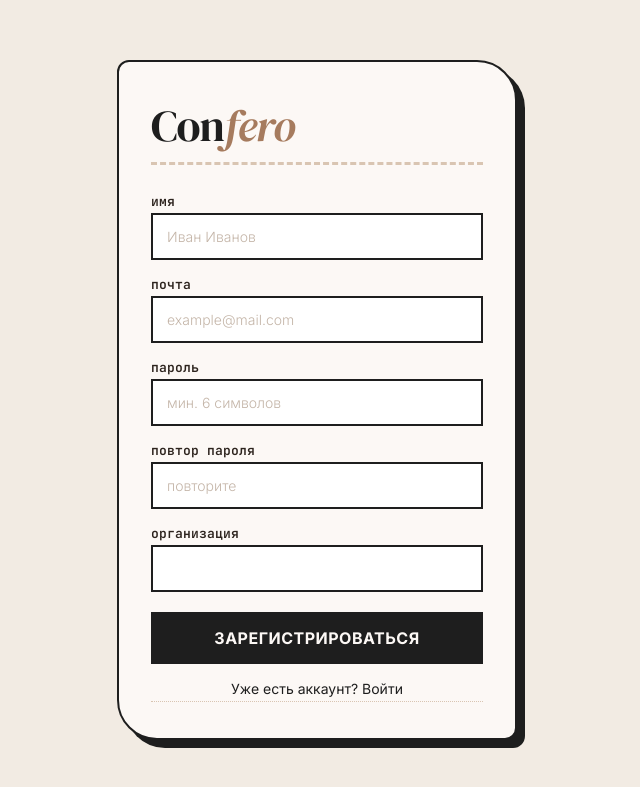
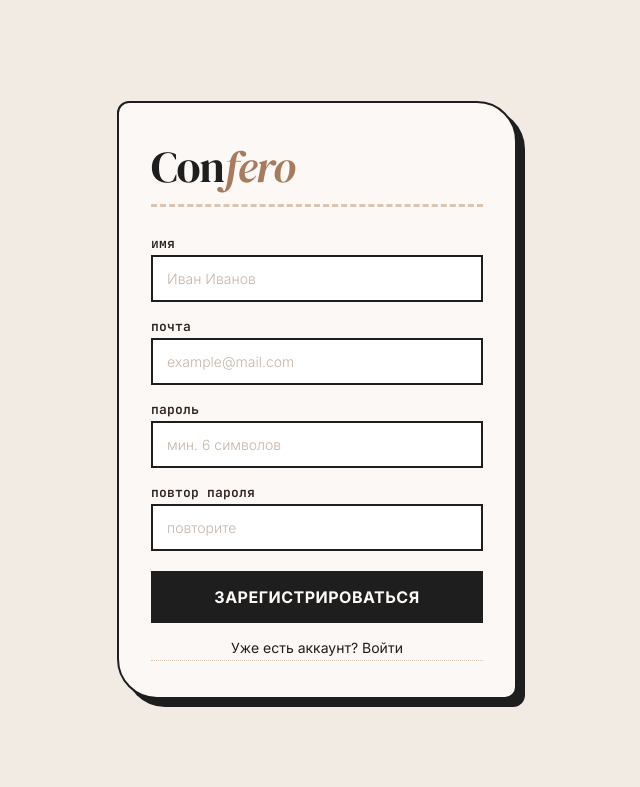
Before and after one commit to msmaryow-bit/Confero, a FastAPI app: page /register in a window 1280 px wide. Shown: the top 787 px of the page, without its empty margins (323-963 px from the left). Run offline with FastAPI, Linux system fonts and the light colour scheme.

Commit message:
sertfgyhjklk

```diff
--- a/main.py
+++ b/main.py
@@ -1,5 +1,5 @@
 import os
-from fastapi import FastAPI, Response, Request, Form
+from fastapi import FastAPI, Request, Form
 from fastapi.templating import Jinja2Templates
 import json
 from starlette.responses import HTMLResponse, RedirectResponse
@@ -11,7 +11,7 @@ ROOMS_JSON = 'rooms.json'
 sl = {}
 
 
-@app.get("/login", response_class=HTMLResponse)
+@app.get("/login")
 async def get_login_page(request: Request):
     return templates.TemplateResponse(
         request,
@@ -59,7 +59,7 @@ async def show_root2(request: Request):
 
 
 @app.post('/register', response_class=HTMLResponse)
-async def register(request: Request, name: str = Form(...),
+async def register(name: str = Form(...),
                    email: str = Form(...),
                    password: str = Form(...),
                    organization: str = Form(...)):
--- a/rooms.json
+++ b/rooms.json
@@ -1,12 +1,10 @@
 {
   "room1": {
     "capacity": 5,
-    "inventory": "5 компьютеров в LAN-сети",
-    "organization": "МТС"
+    "inventory": "5 компьютеров в LAN-сети"
   },
   "room2": {
     "capacity": 15,
-    "inventory": "Ноутбук с проектором",
-    "organization": "МТС"
+    "inventory": "Ноутбук с проектором"
   }
 }
--- a/templates/register.html
+++ b/templates/register.html
@@ -264,15 +264,6 @@
                         minlength="6"
                     >
                 </div>
-                <div class="field">
-                    <label>организация</label>
-                    <input
-                        type="text"
-                        id="organization"
-                        name="organization"
-                        required
-                    >
-                </div>
                 <button type="submit" class="btn">Зарегистрироваться</button>
             </form>
             <a href="login" class="link">Уже есть аккаунт? Войти</a>
```
Also changed, not shown: templates/main.html (indentation only).
